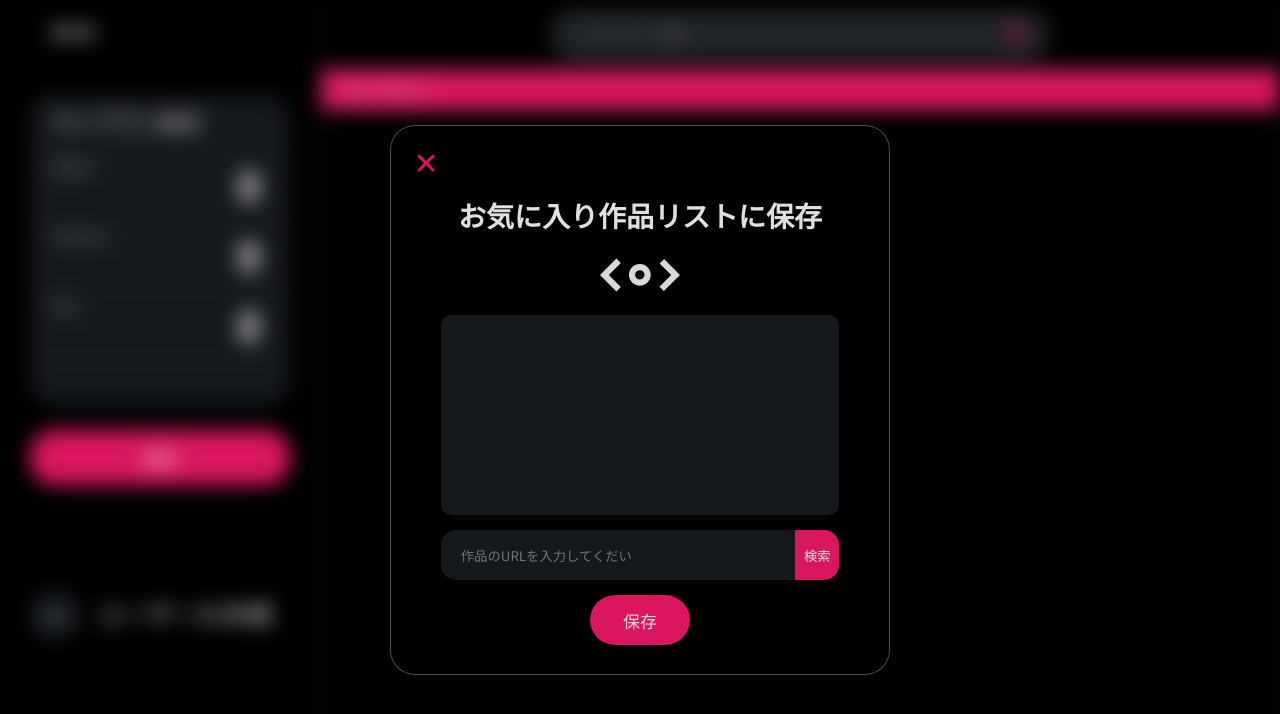
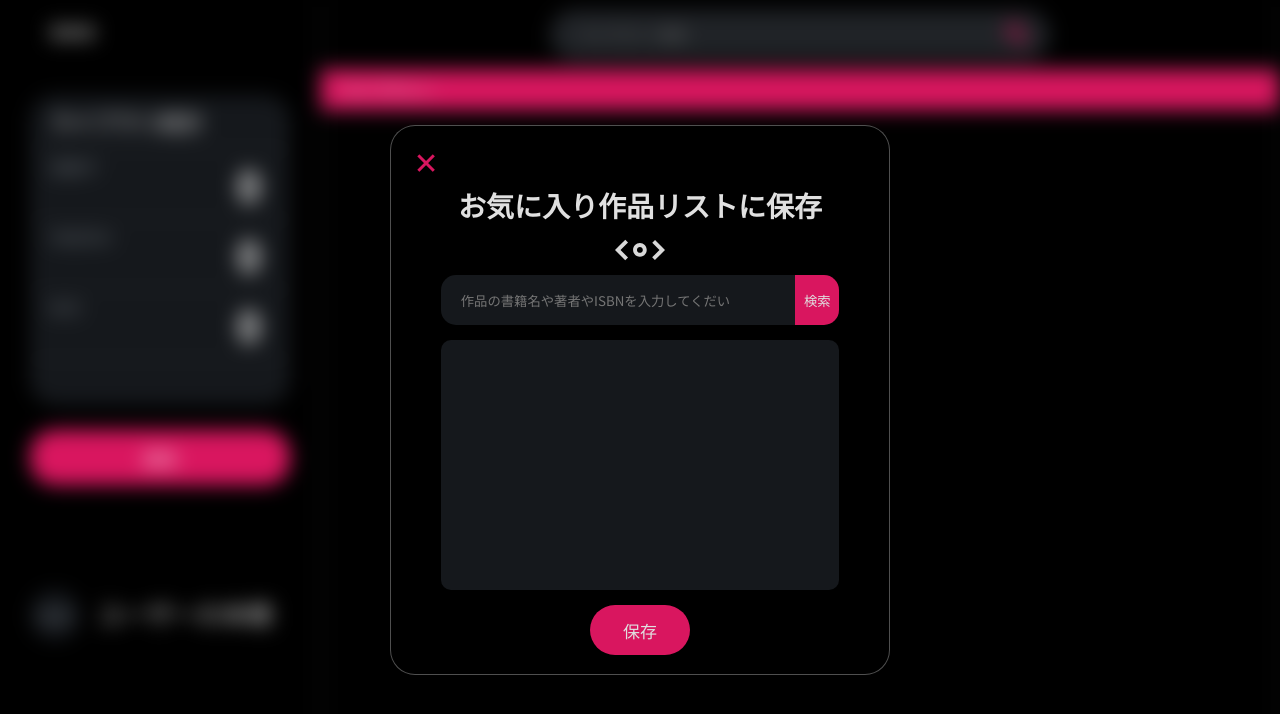
Before and after one commit to re-nanashi/hondana, a website built with webpack: page public/index.html in a window 1280 px wide. Both pictures are taken after a click on the button "追加". Built offline with nearby package versions, Linux system fonts and the light colour scheme.

Commit message:
fix form design

```diff
--- a/public/index.html
+++ b/public/index.html
@@ -12,10 +12,7 @@
 		<div id="form_container" class="hidden">
 			<button id="close_btn">&#x2715</button>
 			<h2>お気に入り作品リストに保存</h2>
-			<img src="../src/assets/img/logo.svg" alt="#" height="80px" />
-			<div id="results-cont">
-				<!--{ source, title, image, status, latest } = data will be appended here -->
-			</div>
+			<img src="../src/assets/img/logo.svg" alt="#" height="50px" />
 			<form id="manga-form">
 				<div class="search-group">
 					<input
@@ -23,11 +20,15 @@
 						name="url_address"
 						id="address__url"
 						class="search-form"
-						placeholder="作品のURLを入力してくだい"
+						placeholder="作品の書籍名や著者やISBNを入力してくだい"
 					/>
 					<button type="submit" id="manga_search_btn">検索</button>
 				</div>
 			</form>
+			<div id="results-cont">
+				<!--{ source, title, image, status, latest } = data will be appended here -->
+			</div>
+
 			<button id="save_btn">保存</button>
 		</div>
 		<section id="page_content">
--- a/src/assets/styles/style.css
+++ b/src/assets/styles/style.css
@@ -66,7 +66,7 @@ body {
 }
 
 #form_container > #results-cont {
-	height: 200px;
+	height: 250px;
 	width: 80%;
 	border: transparent;
 	border-radius: 10px;
@@ -109,7 +109,7 @@ form#manga-form {
 	flex-direction: row;
 	align-items: center;
 	width: 80%;
-	margin-top: 15px;
+	margin-bottom: 15px;
 }
 
 .search-group {
```
